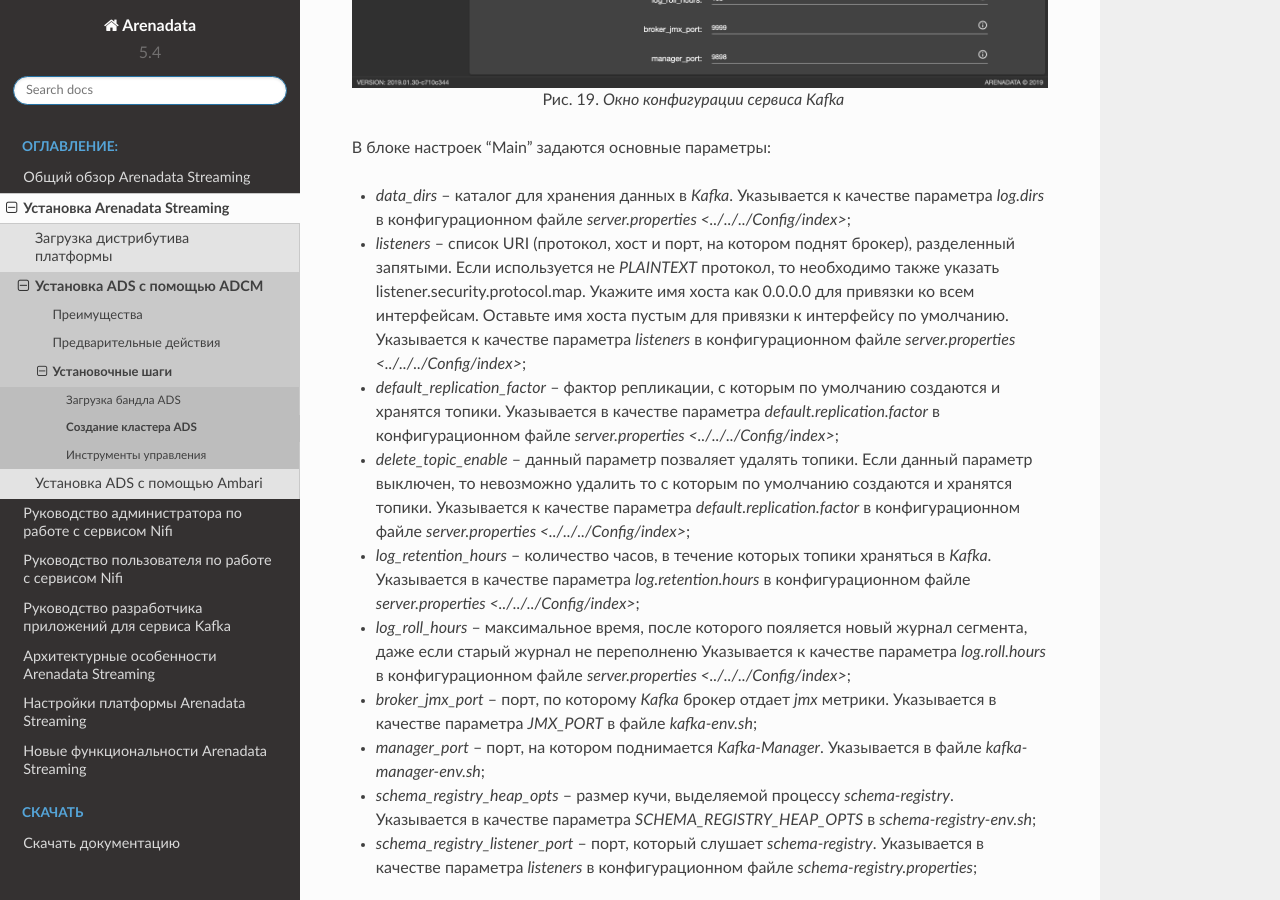
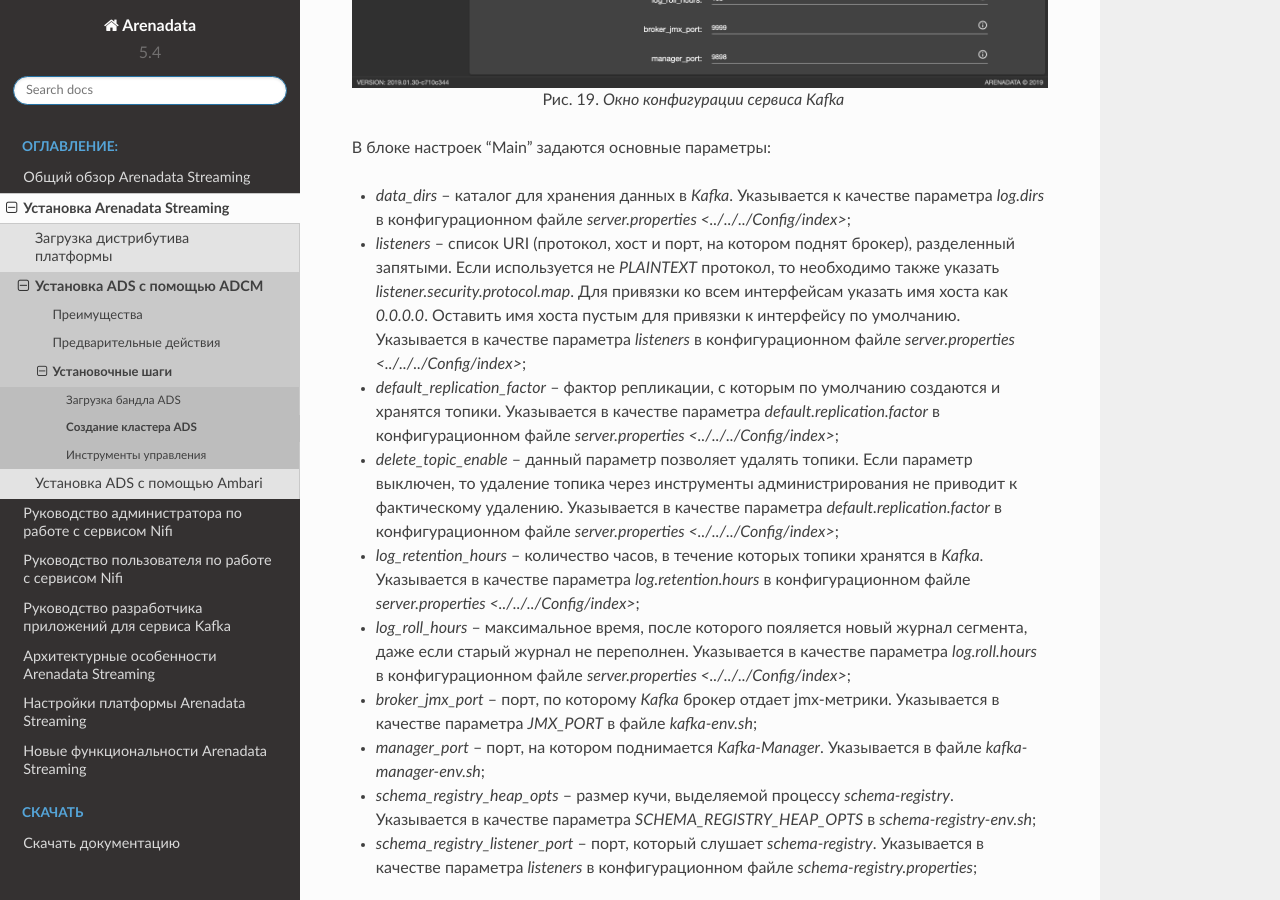
Before and after one commit to arenadata/docs_ads, a Sphinx documentation site: the page built from source/Install/adcm/create_cluster/index.rst, in a window 1280 px wide and 900 px high, scrolled down 5867 px. Built offline with Sphinx 7.4.7 and the Read the Docs theme 2.0.0, drawn with Linux system fonts in a browser that asks for light colours; pages that are not in the unit, such as notebooks, are missing from menus.

Commit message:
Update index.rst

```diff
--- a/source/Install/adcm/create_cluster/index.rst
+++ b/source/Install/adcm/create_cluster/index.rst
@@ -161,19 +161,19 @@
 
 В блоке настроек "Main" задаются основные параметры:
 
-* *data_dirs* -- каталог для хранения данных в *Kafka*. Указывается к качестве параметра *log.dirs* в конфигурационном файле `server.properties  <../../../Config/index>`;
+* *data_dirs* -- каталог для хранения данных в *Kafka*. Указывается к качестве параметра *log.dirs* в конфигурационном файле *server.properties <../../../Config/index>*;
 
-* *listeners* -- список URI (протокол, хост и порт, на котором поднят брокер), разделенный запятыми. Если используется не *PLAINTEXT*  протокол, то необходимо также указать listener.security.protocol.map. Укажите имя хоста как 0.0.0.0 для привязки ко всем интерфейсам. Оставьте имя хоста пустым для привязки к интерфейсу по умолчанию. Указывается к качестве параметра *listeners* в конфигурационном файле `server.properties  <../../../Config/index>`;
+* *listeners* -- список URI (протокол, хост и порт, на котором поднят брокер), разделенный запятыми. Если используется не *PLAINTEXT*  протокол, то необходимо также указать *listener.security.protocol.map*. Для привязки ко всем интерфейсам указать имя хоста как *0.0.0.0*. Оставить имя хоста пустым для привязки к интерфейсу по умолчанию. Указывается в качестве параметра *listeners* в конфигурационном файле *server.properties <../../../Config/index>*;
 
-* *default_replication_factor* -- фактор репликации, с которым по умолчанию создаются и хранятся топики. Указывается в качестве параметра *default.replication.factor* в конфигурационном файле `server.properties  <../../../Config/index>`;
+* *default_replication_factor* -- фактор репликации, с которым по умолчанию создаются и хранятся топики. Указывается в качестве параметра *default.replication.factor* в конфигурационном файле *server.properties <../../../Config/index>*;
 
-* *delete_topic_enable* -- данный параметр позваляет удалять топики. Если данный параметр выключен, то невозможно удалить то  с которым по умолчанию создаются и хранятся топики. Указывается к качестве параметра *default.replication.factor* в конфигурационном файле `server.properties  <../../../Config/index>`;
+* *delete_topic_enable* -- данный параметр позволяет удалять топики. Если параметр выключен, то удаление топика через инструменты администрирования не приводит к фактическому удалению. Указывается в качестве параметра *default.replication.factor* в конфигурационном файле *server.properties <../../../Config/index>*;
 
-* *log_retention_hours* -- количество часов, в течение которых топики храняться в *Kafka*. Указывается в качестве параметра *log.retention.hours* в конфигурационном файле `server.properties  <../../../Config/index>`;
+* *log_retention_hours* -- количество часов, в течение которых топики хранятся в *Kafka*. Указывается в качестве параметра *log.retention.hours* в конфигурационном файле *server.properties <../../../Config/index>*;
 
-* *log_roll_hours* -- максимальное время, после которого пояляется новый журнал сегмента, даже если старый журнал не переполненю Указывается к качестве параметра *log.roll.hours* в конфигурационном файле `server.properties  <../../../Config/index>`;
+* *log_roll_hours* -- максимальное время, после которого пояляется новый журнал сегмента, даже если старый журнал не переполнен. Указывается в качестве параметра *log.roll.hours* в конфигурационном файле *server.properties <../../../Config/index>*;
 
-* *broker_jmx_port* -- порт, по которому *Kafka* брокер отдает *jmx* метрики. Указывается в качестве параметра *JMX_PORT* в файле *kafka-env.sh*;
+* *broker_jmx_port* -- порт, по которому *Kafka* брокер отдает jmx-метрики. Указывается в качестве параметра *JMX_PORT* в файле *kafka-env.sh*;
 
 * *manager_port* -- порт, на котором поднимается *Kafka-Manager*. Указывается в файле *kafka-manager-env.sh*;
 
```
